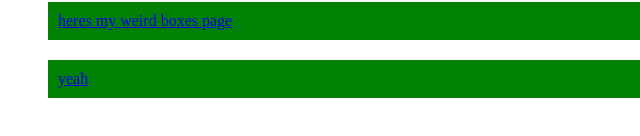
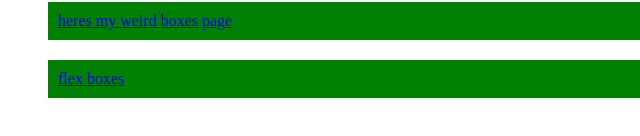
Before and after one commit to willmaher/Class-site, a plain HTML site: page index.html in a window 1280 px wide. Shown: the part 286-422 px from the top of the page, 0-640 px from the left. Drawn offline with Linux system fonts and the light colour scheme.

Commit message:
Update index.html

```diff
--- a/index.html
+++ b/index.html
@@ -36,7 +36,7 @@ li:hover{
   <li><a href="text.html">text</a></li>
   <li><a href="background.html">background</a></li>
   <li><a href="boxes.html">heres my weird boxes page</a></li>
-  <li><a href="flex.html">yeah</a></li>
+  <li><a href="flex.html">flex boxes</a></li>
 </ul>
 
 
```
